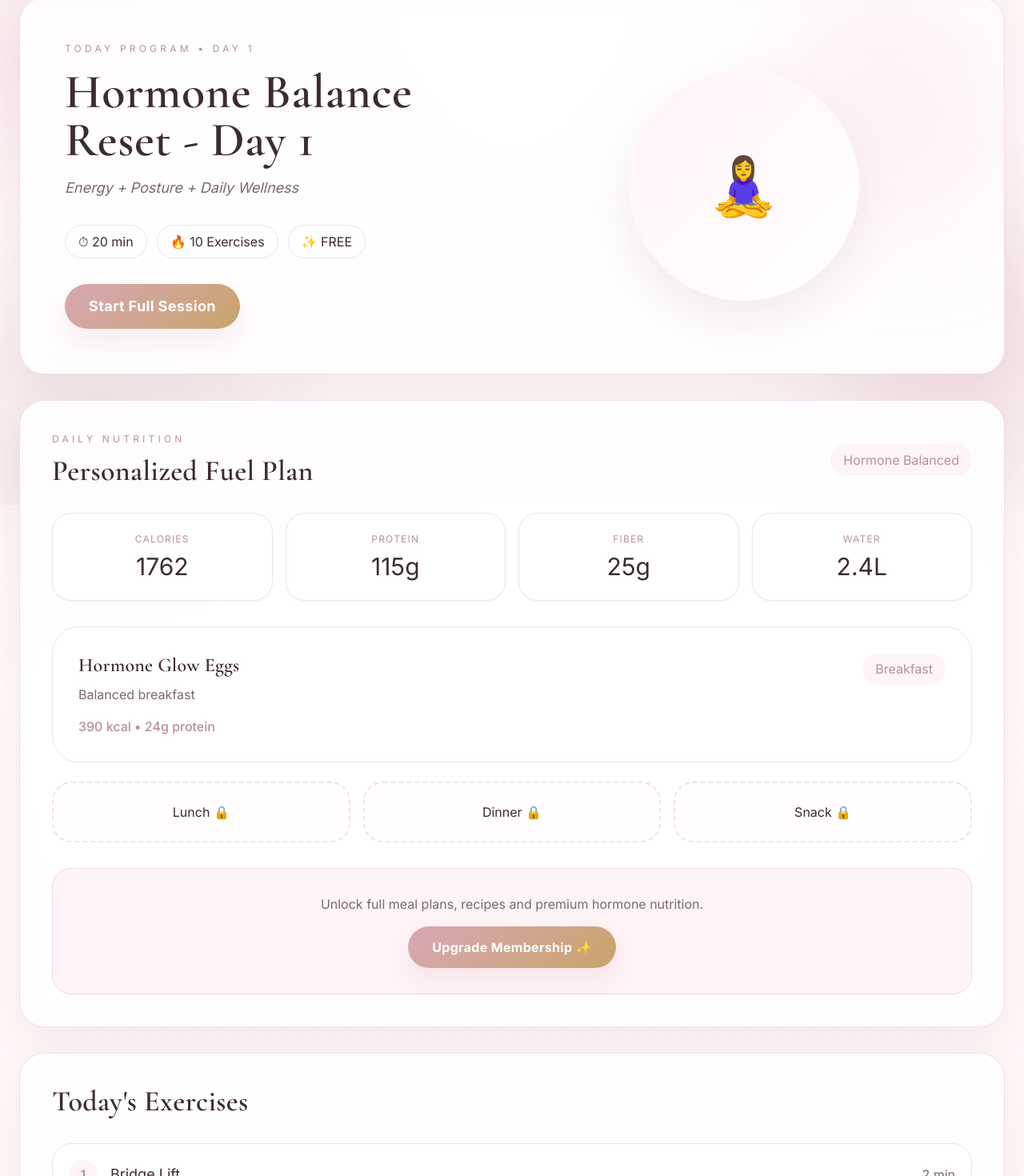
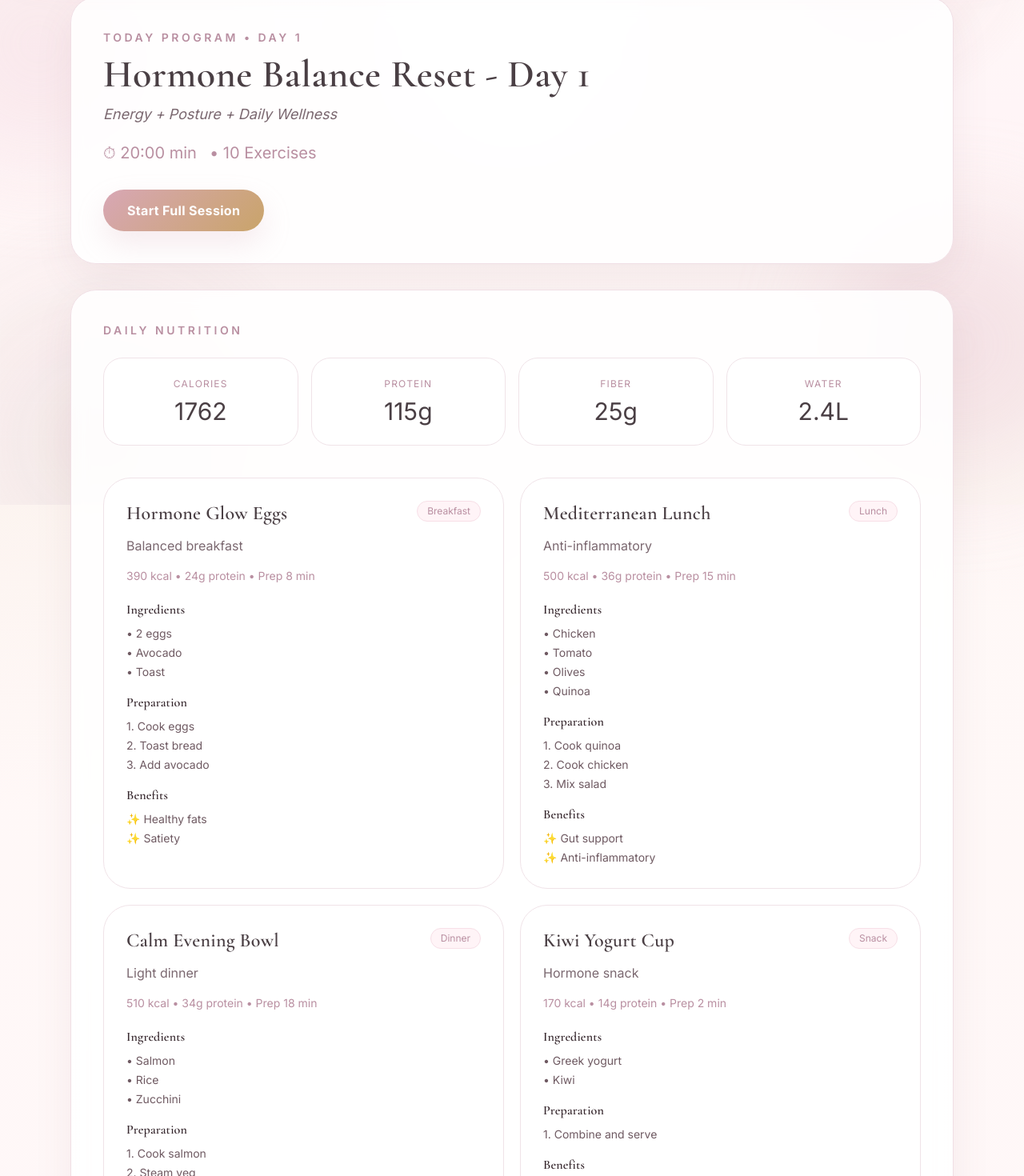
Before and after one commit to formfix-pro-v2/app, a Next.js app: page /app/dashboard in a window 1280 px wide. Shown: the part 169-1639 px from the top of the page at 80% size. Built offline with nearby package versions, Linux system fonts and the light colour scheme.

Commit message:
Update page.tsx

```diff
--- a/app/dashboard/page.tsx
+++ b/app/dashboard/page.tsx
@@ -3,7 +3,10 @@
 import Link from "next/link";
 import { useEffect, useMemo, useState } from "react";
 import { getTodayProgram } from "@/lib/programs";
-import { calculateNutrition, getMealPlan } from "@/lib/nutrition";
+import {
+  calculateNutrition,
+  getMealPlan,
+} from "@/lib/nutrition";
 
 type QuizData = {
   symptoms?: string[];
@@ -15,10 +18,14 @@ type QuizData = {
 };
 
 export default function DashboardPage() {
-  const [day, setDay] = useState(1);
-  const [plan, setPlan] = useState("free");
+  const [day, setDay] =
+    useState(1);
 
-  const [data, setData] = useState<QuizData>({
+  const [plan, setPlan] =
+    useState("free");
+
+  const [data, setData] =
+    useState<QuizData>({
       symptoms: [],
       age: "48",
       height: "168",
@@ -28,188 +35,321 @@ export default function DashboardPage() {
     });
 
   useEffect(() => {
-    const savedDay = localStorage.getItem("day");
-    const savedPlan = localStorage.getItem("plan");
-    const raw = localStorage.getItem("quizData");
+    const savedDay =
+      localStorage.getItem(
+        "day"
+      );
 
-    if (savedDay) setDay(Number(savedDay));
-    if (savedPlan) setPlan(savedPlan);
+    const savedPlan =
+      localStorage.getItem(
+        "plan"
+      );
+
+    const raw =
+      localStorage.getItem(
+        "quizData"
+      );
+
+    if (savedDay)
+      setDay(
+        Number(
+          savedDay
+        )
+      );
+
+    if (savedPlan)
+      setPlan(savedPlan);
 
     if (raw) {
       try {
-        setData(JSON.parse(raw));
+        setData(
+          JSON.parse(raw)
+        );
       } catch {}
     }
   }, []);
 
-  const program = useMemo(() => {
-    return getTodayProgram(day);
+  const program =
+    useMemo(() => {
+      return getTodayProgram(
+        day
+      );
     }, [day]);
 
-  const nutrition = useMemo(() => {
+  const nutrition =
+    useMemo(() => {
       return calculateNutrition({
-      age: Number(data.age) || 48,
-      height: Number(data.height) || 168,
-      weight: Number(data.weight) || 72,
-      activity: (data.activity as any) || "light",
-      goal: (data.goal as any) || "tone",
-      symptoms: data.symptoms || [],
+        age:
+          Number(
+            data.age
+          ) || 48,
+        height:
+          Number(
+            data.height
+          ) || 168,
+        weight:
+          Number(
+            data.weight
+          ) || 72,
+        activity:
+          (data.activity as any) ||
+          "light",
+        goal:
+          (data.goal as any) ||
+          "tone",
+        symptoms:
+          data.symptoms || [],
       });
     }, [data]);
 
-  const meals = useMemo(() => {
-    return getMealPlan(nutrition.calories);
+  const meals =
+    useMemo(() => {
+      return getMealPlan(
+        nutrition.calories
+      );
     }, [nutrition]);
 
   return (
-    <main className="max-w-7xl mx-auto px-6 py-14 space-y-8">
-
-      {/* HERO */}
-      <section className="soft-card p-10 md:p-14 overflow-hidden relative">
-        <div className="absolute right-0 top-0 w-72 h-72 bg-[#fbe9ef] rounded-full blur-3xl opacity-60" />
-
-        <div className="grid md:grid-cols-2 gap-10 items-center relative z-10">
-          <div>
-            <p className="uppercase tracking-[0.35em] text-xs text-[#b98fa1] mb-4">
-              Today Program • Day {day}
+    <main className="max-w-6xl mx-auto px-6 py-14">
+      {/* TODAY PROGRAM */}
+      <section className="soft-card p-10 mb-8">
+        <p className="uppercase tracking-[0.25em] text-sm text-[#b98fa1] mb-3 font-semibold">
+          Today Program • Day{" "}
+          {day}
         </p>
 
-            <h1 className="text-5xl md:text-6xl text-[#3d2b32] mb-4 leading-tight">
+        <h1 className="text-5xl mb-3 text-[#4a3f44]">
           {program.title}
         </h1>
 
-            <p className="text-[#7b6870] text-lg mb-8 italic">
+        <p className="text-[#7b6870] text-lg italic mb-5">
           {program.theme}
         </p>
 
-            <div className="flex flex-wrap gap-3 mb-8">
-              <span className="px-4 py-2 rounded-full bg-white border border-[#f0e3e8]">
-                ⏱ {program.exercises.length * 2} min
+        <div className="flex flex-wrap gap-4 text-[#b98fa1] text-xl mb-8">
+          <span>
+            ⏱{" "}
+            {program.exercises
+              .length *
+              2}
+            :00 min
           </span>
 
-              <span className="px-4 py-2 rounded-full bg-white border border-[#f0e3e8]">
-                🔥 {program.exercises.length} Exercises
-              </span>
-
-              <span className="px-4 py-2 rounded-full bg-white border border-[#f0e3e8]">
-                ✨ {plan.toUpperCase()}
+          <span>
+            •{" "}
+            {
+              program
+                .exercises
+                .length
+            }{" "}
+            Exercises
           </span>
         </div>
 
-            <Link href="/session" className="btn-primary text-lg px-10 py-4">
+        <Link
+          href="/session"
+          className="btn-primary"
+        >
           Start Full Session
         </Link>
-          </div>
-
-          <div className="hidden md:flex justify-center">
-            <div className="w-72 h-72 rounded-full bg-gradient-to-br from-[#fff4f7] to-white shadow-[0_25px_60px_rgba(185,143,161,0.18)] flex items-center justify-center text-7xl">
-              🧘‍♀️
-            </div>
-          </div>
-        </div>
       </section>
 
-      {/* NUTRITION */}
-      <section className="soft-card p-10">
-        <div className="flex items-center justify-between mb-8">
-          <div>
-            <p className="uppercase tracking-[0.35em] text-xs text-[#b98fa1] mb-3">
+      {/* DAILY NUTRITION */}
+      <section className="soft-card p-10 mb-8">
+        <p className="uppercase tracking-[0.25em] text-sm text-[#b98fa1] mb-6 font-semibold">
           Daily Nutrition
         </p>
 
-            <h2 className="text-4xl text-[#3d2b32]">
-              Personalized Fuel Plan
-            </h2>
+        {/* macros */}
+        <div className="grid grid-cols-2 md:grid-cols-4 gap-4 mb-10">
+          {[
+            [
+              "Calories",
+              nutrition.calories,
+            ],
+            [
+              "Protein",
+              `${nutrition.protein}g`,
+            ],
+            [
+              "Fiber",
+              `${nutrition.fiber}g`,
+            ],
+            [
+              "Water",
+              `${nutrition.water}L`,
+            ],
+          ].map(
+            ([a, b]) => (
+              <div
+                key={String(
+                  a
+                )}
+                className="p-6 rounded-3xl bg-white border border-[#f0e3e8] text-center"
+              >
+                <div className="text-xs uppercase tracking-widest text-[#b98fa1] mb-2">
+                  {a}
                 </div>
 
-          <span className="hidden md:block px-4 py-2 rounded-full bg-[#fff4f7] text-[#b98fa1]">
-            Hormone Balanced
+                <div className="text-3xl text-[#4a3f44]">
+                  {b}
+                </div>
+              </div>
+            )
+          )}
+        </div>
+
+        {/* all meals visible */}
+        <div className="grid md:grid-cols-2 gap-5">
+          {meals.map(
+            (
+              meal,
+              i
+            ) => (
+              <div
+                key={
+                  meal.title +
+                  i
+                }
+                className="p-7 rounded-[34px] bg-white border border-[#f0e3e8]"
+              >
+                <div className="flex justify-between gap-3 mb-3">
+                  <h3 className="text-2xl text-[#4a3f44]">
+                    {
+                      meal.title
+                    }
+                  </h3>
+
+                  <span className="text-xs px-3 py-1 rounded-full bg-[#fff4f7] border border-[#f7dfe7] text-[#b98fa1] h-fit">
+                    {i === 0
+                      ? "Breakfast"
+                      : i === 1
+                      ? "Lunch"
+                      : i === 2
+                      ? "Dinner"
+                      : "Snack"}
                   </span>
                 </div>
 
-        {/* stats */}
-        <div className="grid grid-cols-2 md:grid-cols-4 gap-4 mb-8">
-          {[
-            ["Calories", nutrition.calories],
-            ["Protein", `${nutrition.protein}g`],
-            ["Fiber", `${nutrition.fiber}g`],
-            ["Water", `${nutrition.water}L`],
-          ].map(([label, val]) => (
-            <div
-              key={String(label)}
-              className="p-6 rounded-3xl bg-white border border-[#f0e3e8] text-center shadow-sm"
-            >
-              <div className="text-xs tracking-widest uppercase text-[#b98fa1] mb-2">
-                {label}
+                <p className="text-[#7b6870] mb-4">
+                  {
+                    meal.subtitle
+                  }
+                </p>
+
+                <div className="text-sm text-[#b98fa1] mb-5">
+                  {
+                    meal.kcal
+                  }{" "}
+                  kcal •{" "}
+                  {
+                    meal.protein
+                  }
+                  g protein • Prep{" "}
+                  {
+                    meal.prep
+                  }
                 </div>
 
-              <div className="text-3xl text-[#3d2b32]">
-                {val}
+                <div className="mb-4">
+                  <h4 className="font-semibold mb-2">
+                    Ingredients
+                  </h4>
+
+                  <ul className="space-y-1 text-[#6f5a62] text-sm">
+                    {meal.ingredients.map(
+                      (
+                        item
+                      ) => (
+                        <li
+                          key={
+                            item
+                          }
+                        >
+                          •{" "}
+                          {
+                            item
+                          }
+                        </li>
+                      )
+                    )}
+                  </ul>
+                </div>
+
+                <div className="mb-4">
+                  <h4 className="font-semibold mb-2">
+                    Preparation
+                  </h4>
+
+                  <ol className="space-y-1 text-[#6f5a62] text-sm">
+                    {meal.steps.map(
+                      (
+                        step,
+                        idx
+                      ) => (
+                        <li
+                          key={
+                            step
+                          }
+                        >
+                          {idx + 1}
+                          .{" "}
+                          {
+                            step
+                          }
+                        </li>
+                      )
+                    )}
+                  </ol>
+                </div>
+
+                <div>
+                  <h4 className="font-semibold mb-2">
+                    Benefits
+                  </h4>
+
+                  <ul className="space-y-1 text-[#6f5a62] text-sm">
+                    {meal.benefits.map(
+                      (
+                        item
+                      ) => (
+                        <li
+                          key={
+                            item
+                          }
+                        >
+                          ✨{" "}
+                          {
+                            item
+                          }
+                        </li>
+                      )
+                    )}
+                  </ul>
                 </div>
               </div>
-          ))}
-        </div>
-
-        {/* first meal */}
-        <div className="p-8 rounded-[34px] bg-white border border-[#f0e3e8] mb-6">
-          <div className="flex justify-between gap-6 flex-wrap">
-            <div>
-              <h3 className="text-2xl text-[#3d2b32] mb-2">
-                {meals[0]?.title}
-              </h3>
-
-              <p className="text-[#7b6870] mb-4">
-                {meals[0]?.subtitle}
-              </p>
-
-              <div className="text-[#b98fa1] font-medium">
-                {meals[0]?.kcal} kcal • {meals[0]?.protein}g protein
-              </div>
-            </div>
-
-            <span className="px-4 py-2 h-fit rounded-full bg-[#fff4f7] text-[#b98fa1]">
-              Breakfast
-            </span>
-          </div>
-        </div>
-
-        {/* other meals */}
-        <div className="grid md:grid-cols-3 gap-4">
-          {plan === "free" ? (
-            ["Lunch 🔒", "Dinner 🔒", "Snack 🔒"].map((item) => (
-              <div
-                key={item}
-                className="p-6 rounded-3xl border-2 border-dashed border-[#f0e3e8] text-center bg-[#fffdfd]"
-              >
-                {item}
-              </div>
-            ))
-          ) : (
-            [meals[1], meals[2], meals[3]].map((meal, i) => (
-              <div
-                key={i}
-                className="p-6 rounded-3xl bg-white border border-[#f0e3e8] text-center"
-              >
-                <div className="text-xs uppercase tracking-widest text-[#b98fa1] mb-2">
-                  {i === 0 ? "Lunch" : i === 1 ? "Dinner" : "Snack"}
-                </div>
-
-                <div className="text-[#3d2b32] font-medium">
-                  {meal?.title}
-                </div>
-              </div>
-            ))
+            )
           )}
         </div>
 
-        {plan === "free" && (
-          <div className="mt-8 p-8 rounded-3xl bg-[#fff4f7] border border-[#f0d7e0] text-center">
+        {plan ===
+          "free" && (
+          <div className="mt-8 text-center p-8 rounded-3xl bg-[#fff4f7] border border-dashed border-[#d9a8b8]">
             <p className="text-[#7b6870] mb-4">
-              Unlock full meal plans, recipes and premium hormone nutrition.
+              Upgrade for
+              weekly rotating
+              menus,
+              shopping
+              lists &
+              premium
+              hormone plans.
             </p>
 
-            <Link href="/pricing" className="btn-primary">
-              Upgrade Membership ✨
+            <Link
+              href="/pricing"
+              className="btn-primary inline-block"
+            >
+              Upgrade Plan
             </Link>
           </div>
         )}
@@ -217,31 +357,44 @@ export default function DashboardPage() {
 
       {/* EXERCISES */}
       <section className="soft-card p-10">
-        <h2 className="text-4xl text-[#3d2b32] mb-8">
-          Today's Exercises
+        <h2 className="text-3xl mb-8 text-[#4a3f44]">
+          Today's
+          Exercises
         </h2>
 
         <div className="grid gap-4">
-          {program.exercises.map((item, i) => (
+          {program.exercises.map(
+            (
+              item,
+              i
+            ) => (
               <div
-              key={item.name + i}
-              className="p-5 rounded-3xl bg-white border border-[#f0e3e8] flex justify-between items-center hover:shadow-md transition"
+                key={
+                  item.name +
+                  i
+                }
+                className="p-5 rounded-2xl bg-white border border-[#f0e3e8] flex justify-between items-center"
               >
                 <div className="flex items-center gap-4">
-                <span className="w-9 h-9 rounded-full bg-[#fff4f7] flex items-center justify-center text-[#b98fa1] font-semibold">
+                  <span className="w-8 h-8 rounded-full bg-[#f0e3e8] flex items-center justify-center text-sm text-[#b98fa1] font-bold">
                     {i + 1}
                   </span>
 
-                <span className="text-lg text-[#3d2b32]">
-                  {item.name}
+                  <span className="text-lg text-[#4a3f44] font-medium">
+                    {
+                      item.name
+                    }
                   </span>
                 </div>
 
-              <span className="text-[#7b6870]">
-                {item.reps}
-              </span>
+                <div className="text-[#7b6870]">
+                  {
+                    item.reps
+                  }
                 </div>
-          ))}
+              </div>
+            )
+          )}
         </div>
       </section>
     </main>
```
Lines whose indentation alone changed are shown as unchanged.
